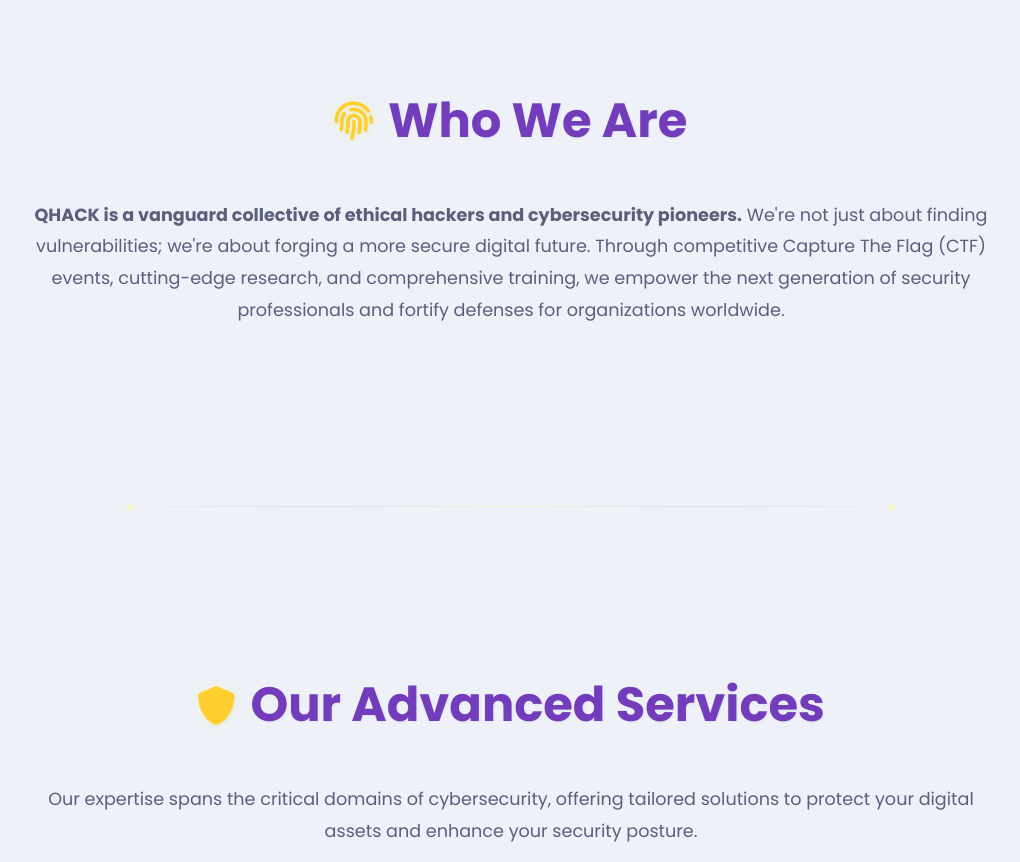
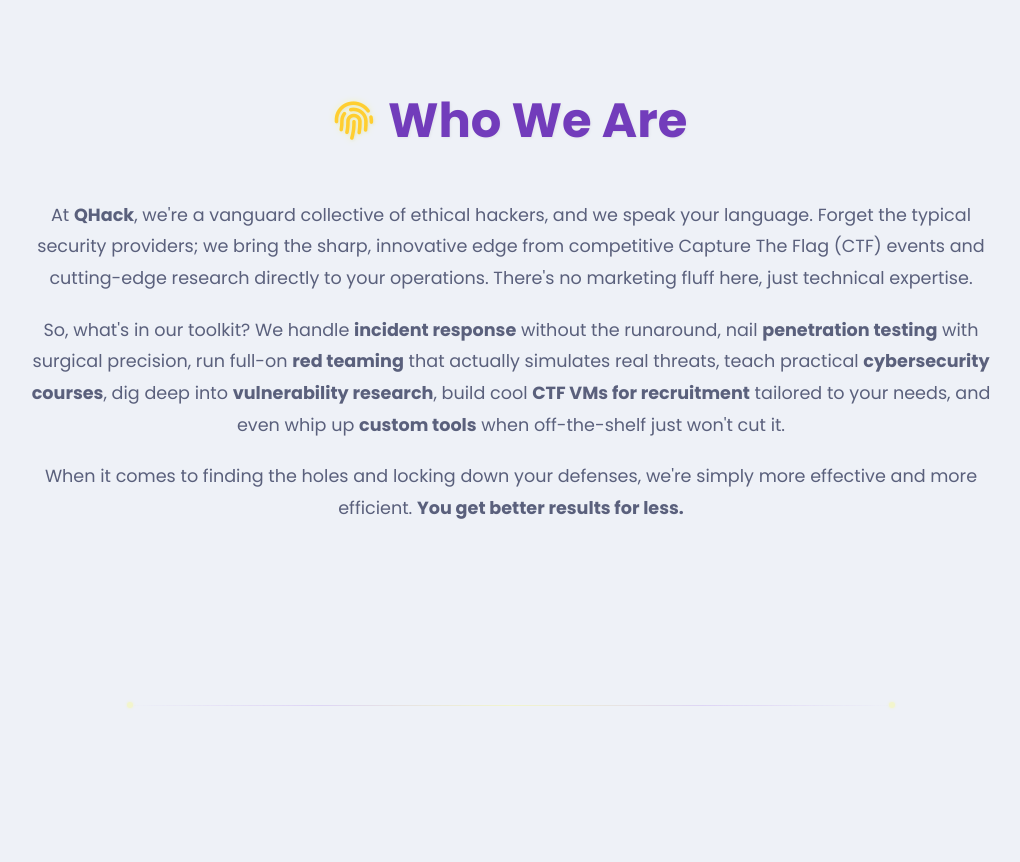
Before and after one commit to qhackteam/qhackteam.github.io, a plain HTML site: page index.html in a window 1280 px wide. Shown: the part 958-1820 px from the top of the page, without its empty margins (129-1149 px from the left). Drawn offline with Linux system fonts and the light colour scheme.

Commit message:
updated who are we section

```diff
--- a/index.html
+++ b/index.html
@@ -64,9 +64,17 @@
 
         <section id="about" class="quack-content-section">
             <h2><i class="fas fa-fingerprint quack-icon-heading"></i> Who We Are</h2>
-            <p><strong>QHACK is a vanguard collective of ethical hackers and cybersecurity pioneers.</strong> We're not just about finding vulnerabilities; we're about forging a more secure digital future. Through competitive Capture The Flag (CTF) events, cutting-edge research, and comprehensive training, we empower the next generation of security professionals and fortify defenses for organizations worldwide.</p>
+            <p>
+                At <strong>QHack</strong>, we're a vanguard collective of ethical hackers, and we speak your language. Forget the typical security providers; we bring the sharp, innovative edge from competitive Capture The Flag (CTF) events and cutting-edge research directly to your operations. There's no marketing fluff here, just technical expertise.
+            </p>
+            <p>
+                So, what's in our toolkit? We handle <strong>incident response</strong> without the runaround, nail <strong>penetration testing</strong> with surgical precision, run full-on <strong>red teaming</strong> that actually simulates real threats, teach practical <strong>cybersecurity courses</strong>, dig deep into <strong>vulnerability research</strong>, build cool <strong>CTF VMs for recruitment</strong> tailored to your needs, and even whip up <strong>custom tools</strong> when off-the-shelf just won't cut it.
+            </p>
+            <p>
+                When it comes to finding the holes and locking down your defenses, we're simply more effective and more efficient. <strong>You get better results for less.</strong>
+            </p>
             <div class="quack-team-members">
-                </div>
+            </div>
         </section>
 
         <div class="binary-divider"></div>
```
